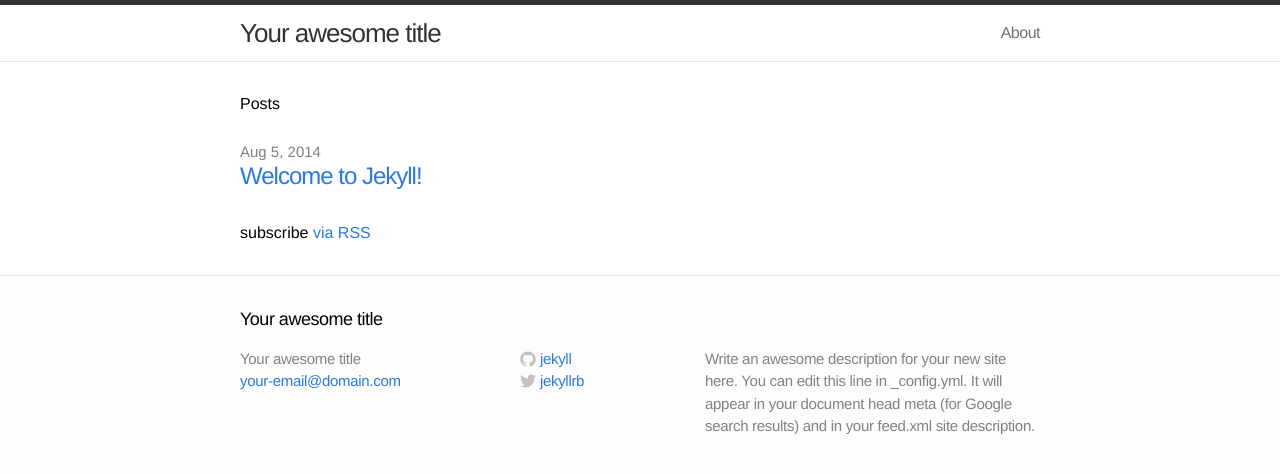
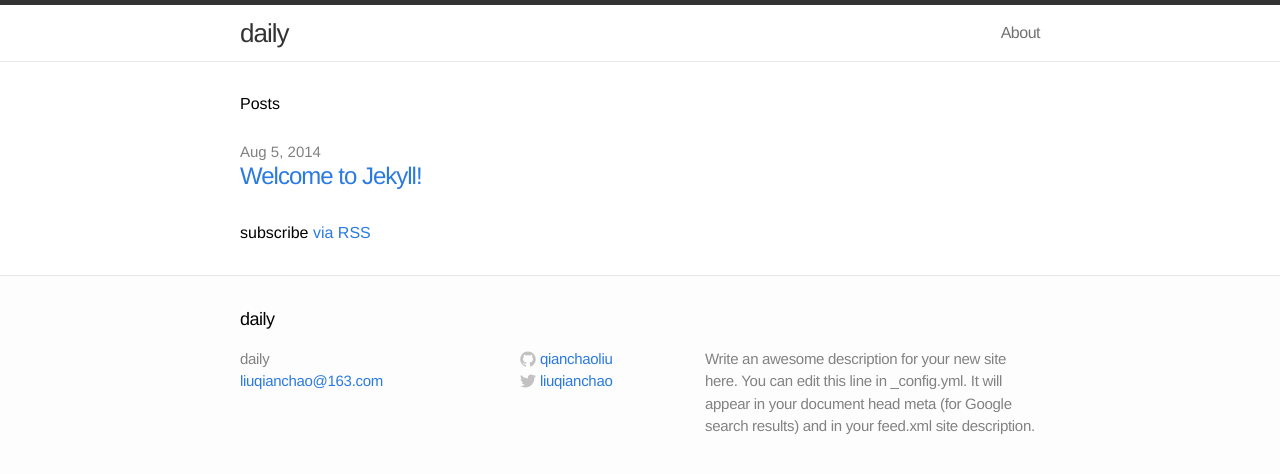
Before and after one commit to QianchaoLiu/QianchaoLiu.github.io, a Jekyll site: the page built from index.html, in a window 1280 px wide. Shown: the top 474 px of the page. Built offline with Jekyll 4.4.1, drawn with Linux system fonts in a browser that asks for light colours.

Commit message:
config change

```diff
--- a/_config.yml
+++ b/_config.yml
@@ -1,11 +1,11 @@
 # Site settings
-title: Your awesome title
-email: your-email@domain.com
+title: daily
+email: liuqianchao@163.com
 description: "Write an awesome description for your new site here. You can edit this line in _config.yml. It will appear in your document head meta (for Google search results) and in your feed.xml site description."
 baseurl: ""
 url: "http://yourdomain.com"
-twitter_username: jekyllrb
-github_username:  jekyll
+twitter_username: liuqianchao
+github_username:  qianchaoliu
 
 # Build settings
 markdown: kramdown
```
